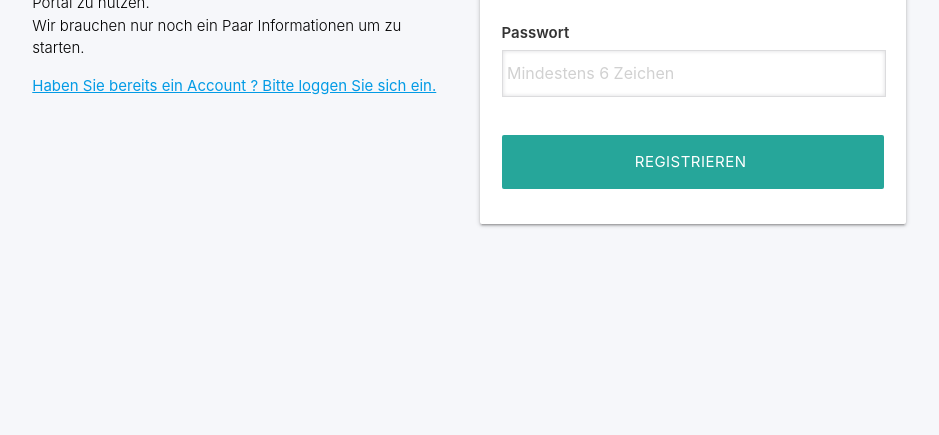
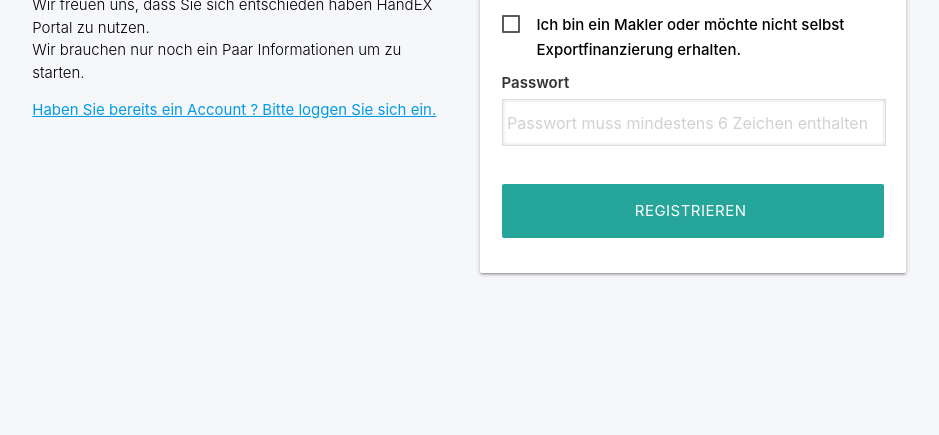
Before and after one commit to asfandyar-malik/HandEX-Portal-UI, a plain HTML site: page register_account.html in a window 1280 px wide. Shown: the part 365-800 px from the top of the page, without its empty margins (171-1110 px from the left). Drawn offline with nearby package versions, Linux system fonts and the light colour scheme.

Commit message:
BACK-368
Register Account Page Added acording to:
https://app.goabstract.com/share/ade95222-cf4c-41dc-8530-d644a0c74359?mode=design&sha=e7a950663708a2de908582956b88536ac45dd9d4

```diff
--- a/register_account.html
+++ b/register_account.html
@@ -14,7 +14,7 @@
     <div class="section sign-in">
         <div class="row valign-wrapper">
             <div class="col s12 m6">
-                <div class="text-section black-text small-text">
+                <div class="text-section black-text">
                     <img src="handex-logo.png" alt="">
                     <h4>Account Registrieren.</h4>
                     <p class="light">Wir freuen uns, dass Sie sich entschieden haben HandEX Portal zu nutzen.<br>
@@ -51,9 +51,15 @@
                                             <label>Telefonnummer</label>
                                             <input id="city" type="text" class="validate">
                                         </div>
+                                        <div class="col s12">
+                                            <label>
+                                                <input type="checkbox" />
+                                                <span class="black-text text-bold" ><strong>Ich bin ein Makler oder möchte nicht selbst Exportfinanzierung erhalten.</strong> </span>
+                                            </label>
+                                        </div>
                                         <div class="input-field col s12">
                                             <label for="password">Passwort</label>
-                                            <input id="password" placeholder=" Mindestens 6 Zeichen" type="password"
+                                            <input id="password" placeholder=" Passwort muss mindestens 6 Zeichen enthalten" type="password"
                                                    class="validate">
                                         </div>
                                         <div class="input-field col s12">
```
